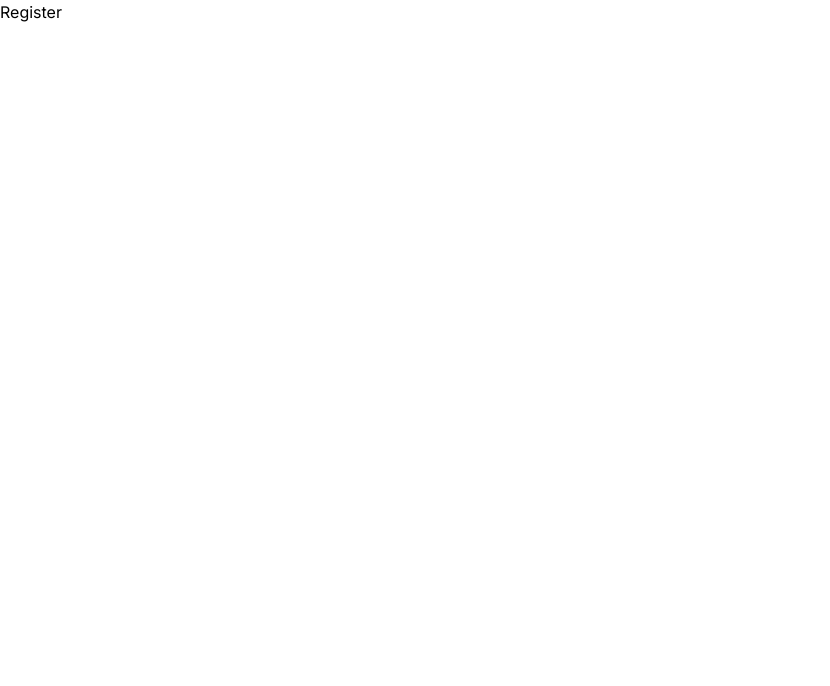
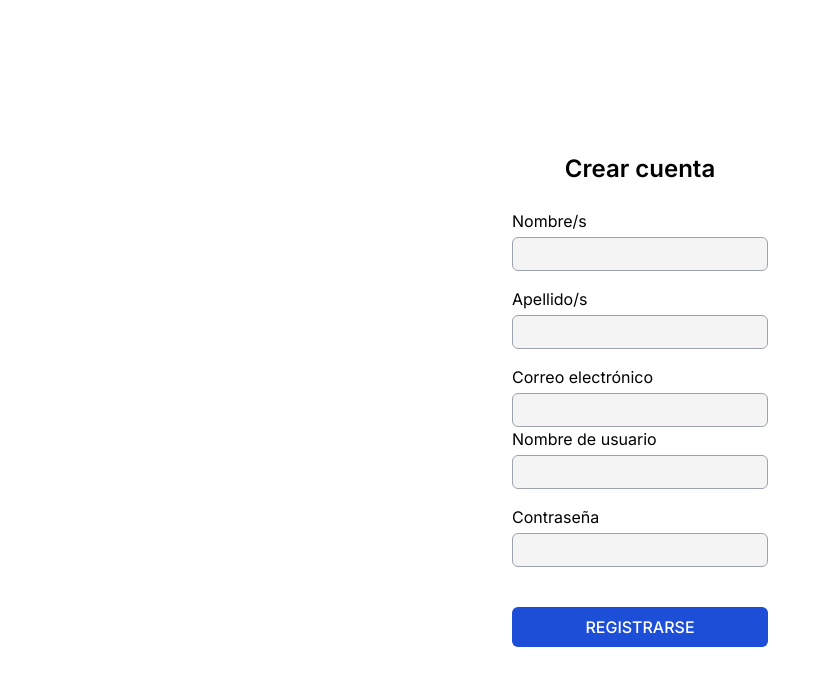
Before and after one commit to briansleonel/quizz-game-client, a Next.js app: page /register in a window 1280 px wide. Shown: the top 686 px of the page, without its empty margins (0-830 px from the left). Built offline with nearby package versions, Linux system fonts and the light colour scheme.

Commit message:
feat (client): add register page

```diff
--- a/package.json
+++ b/package.json
@@ -20,6 +20,7 @@
     "next": "13.4.7",
     "postcss": "8.4.24",
     "react": "18.2.0",
+    "react-bootstrap-icons": "1.10.3",
     "react-dom": "18.2.0",
     "react-hook-form": "7.45.0",
     "react-redux": "8.1.1",
--- a/src/app/login/page.tsx
+++ b/src/app/login/page.tsx
@@ -1,4 +1,4 @@
-import LoginForm from "@/components/login/Login";
+import LoginForm from "@/components/forms/login/Login";
 
 export default function LoginPage() {
     return (
--- a/src/app/register/page.tsx
+++ b/src/app/register/page.tsx
@@ -1,7 +1,9 @@
+import RegisterForm from "@/components/forms/register/Register";
+
 export default function RegisterPage() {
-    return<div>
-        <div>
-            Register
+    return (
+        <div className="w-full h-screen flex items-center justify-center">
+            <RegisterForm />
         </div>
-    </div>
+    );
 }
--- a/src/components/button/ButtonPrimary.tsx
+++ b/src/components/button/ButtonPrimary.tsx
@@ -12,7 +12,7 @@ export default function ButtonPrimary({ type, text, className }: Props) {
         <button
             type={type}
             className={classNames(
-                "w-full uppercase font-medium bg-sky-600 p-2 rounded-md",
+                "w-full uppercase font-medium bg-blue-700 hover:bg-blue-600 p-2 rounded-md  transition-colors ease-in-out duration-500 text-white",
                 className ? className : ""
             )}
         >
--- a/src/components/form/Input.tsx
+++ b/src/components/forms/input/Input.tsx
@@ -7,9 +7,16 @@ interface Props {
     type: HTMLInputTypeAttribute;
     placeholder?: string;
     className?: string;
+    style?: "underline" | "default" | undefined;
 }
 
-export default function Input({ name, type, placeholder, className }: Props) {
+export default function Input({
+    name,
+    type,
+    placeholder,
+    className,
+    style,
+}: Props) {
     const {
         register,
         formState: { errors },
@@ -17,10 +24,14 @@ export default function Input({ name, type, placeholder, className }: Props) {
 
     return (
         <input
+            id={name}
             type={type}
             placeholder={placeholder}
             className={classNames(
-                "w-full px-2 py-1 border-b border-gray-500 transition-colors ease-in-out duration-500 focus:border-gray-100 bg-transparent outline-none",
+                inputStyles,
+                style === "underline"
+                    ? inputStylesUnderline
+                    : "rounded-md text-gray-950 border border-gray-400 bg-zinc-100 focus:border-violet-900",
                 errors.username ? "border-red-500 focus:border-red-500" : "",
                 className ? className : ""
             )}
@@ -30,6 +41,14 @@ export default function Input({ name, type, placeholder, className }: Props) {
         />
     );
 }
+
+const inputStyles =
+    "w-full px-2 py-1 transition-colors ease-in-out duration-500 outline-none";
+
+const inputStylesDefault = "border-gray-500";
+
+const inputStylesUnderline =
+    "border-b border-gray-500 bg-transparent focus:border-gray-100";
 
 /**
 interface Props {
--- /dev/null
+++ b/src/components/forms/input/InputLabel.tsx
@@ -0,0 +1,65 @@
+import { classNames } from "@/libs/classNames";
+import { HTMLInputTypeAttribute } from "react";
+import { useFormContext } from "react-hook-form";
+import Input from "./Input";
+
+interface Props {
+    name: string;
+    label: string;
+    type: HTMLInputTypeAttribute;
+    placeholder?: string;
+    className?: string;
+    style?: "underline" | "default" | undefined;
+}
+
+export default function InputLabel({
+    label,
+    name,
+    type,
+    placeholder,
+    className,
+    style,
+}: Props) {
+    const {
+        register,
+        formState: { errors },
+    } = useFormContext();
+
+    return (
+        <div className={classNames("w-full", className ? className : "")}>
+            <div className="text-start mb-1 w-full">
+                <label htmlFor={name}>{label}</label>
+            </div>
+            <input
+                id={name}
+                type={type}
+                placeholder={placeholder}
+                className={classNames(
+                    inputStyles,
+                    style === "underline"
+                        ? inputStylesUnderline
+                        : "rounded-md text-gray-950 border border-gray-400 bg-zinc-100 focus:border-blue-600",
+                    errors.username ? "border-red-500 focus:border-red-500" : ""
+                )}
+                {...register(name, {
+                    required: true,
+                })}
+            />
+            {/*
+            <Input
+                name={name}
+                type={type}
+                placeholder={placeholder}
+                style={style}
+    />*/}
+        </div>
+    );
+}
+
+const inputStyles =
+    "w-full px-2 py-1 transition-colors ease-in-out duration-500 outline-none";
+
+const inputStylesDefault = "border-gray-500";
+
+const inputStylesUnderline =
+    "border-b border-gray-500 bg-transparent focus:border-gray-100";
--- a/src/components/login/Login.tsx
+++ b/src/components/forms/login/Login.tsx
@@ -1,10 +1,11 @@
 "use client";
 
 import { useForm, FormProvider } from "react-hook-form";
-import Input from "../form/Input";
-import ButtonPrimary from "../button/ButtonPrimary";
+import Input from "../input/Input";
+import ButtonPrimary from "../../button/ButtonPrimary";
 import { toast } from "react-toastify";
 import { loginRequest } from "@/services/user.service";
+import { PersonFill } from "react-bootstrap-icons";
 
 interface Inputs {
     username: string;
@@ -34,22 +35,28 @@ export default function LoginForm() {
             <form
                 action=""
                 onSubmit={onSubmit}
-                className="max-w-sm p-8 bg-gray-900 text-white rounded-md flex flex-col"
+                className="max-w-sm p-8 bg-gray-900 text-white rounded-md flex flex-col relative"
             >
+                <div className="w-28 h-28 rounded-full bg-slate-800 absolute -top-14 left-1/3 flex justify-center items-center ">
+                    <PersonFill size="80%" />
+                </div>
                 <Input
                     name="username"
                     type="text"
                     placeholder="Nombre de usuario"
+                    style="underline"
+                    className="mt-8"
                 />
 
                 <Input
                     name="password"
                     type="password"
                     placeholder="Contraseña"
+                    style="underline"
                     className="mt-6"
                 />
 
-                <ButtonPrimary text="Iniciar Sesión" className="mt-6" />
+                <ButtonPrimary text="Ingresar" className="mt-6" />
             </form>
         </FormProvider>
     );
--- /dev/null
+++ b/src/components/forms/register/Register.tsx
@@ -0,0 +1,53 @@
+"use client";
+
+import ButtonPrimary from "@/components/button/ButtonPrimary";
+import { IUser } from "@/types/user";
+import { FormProvider, useForm } from "react-hook-form";
+import InputLabel from "../input/InputLabel";
+import Title from "@/components/layout/Title";
+
+export default function RegisterForm() {
+    const formMethods = useForm<IUser>();
+
+    return (
+        <FormProvider {...formMethods}>
+            <form action="" className="max-w-lg w-full md:w-3/12 p-8">
+                <Title title="Crear cuenta" mb="mb-6" />
+
+                <InputLabel
+                    name="firstName"
+                    label="Nombre/s"
+                    type="text"
+                    className="mt-4"
+                />
+                <InputLabel
+                    name="lastName"
+                    label="Apellido/s"
+                    type="text"
+                    className="mt-4"
+                />
+
+                <InputLabel
+                    name="email"
+                    label="Correo electrónico"
+                    type="email"
+                    className="mt-4"
+                />
+
+                <InputLabel
+                    name="username"
+                    label="Nombre de usuario"
+                    type="text"
+                />
+                <InputLabel
+                    name="password"
+                    label="Contraseña"
+                    type="text"
+                    className="mt-4"
+                />
+
+                <ButtonPrimary text="Registrarse" className="mt-10" />
+            </form>
+        </FormProvider>
+    );
+}
--- /dev/null
+++ b/src/components/layout/Title.tsx
@@ -0,0 +1,15 @@
+interface Props {
+    title: string;
+    color?: string;
+    mb?: string;
+}
+
+export default function Title({ title, color, mb }: Props) {
+    return (
+        <div
+            className={`w-full font-semibold text-2xl text-center ${mb} ${color}`}
+        >
+            <h1>{title}</h1>
+        </div>
+    );
+}
--- a/src/config/config.ts
+++ b/src/config/config.ts
@@ -4,7 +4,7 @@ import axios from "axios";
  * Variables de entorno de la aplicación
  */
 export const config = {
-    URL_API: process.env.URL_API || "http://localhost:3001/api/",
+    URL_API: process.env.URL_API || "http://192.168.0.12:3001/api/",
 };
 
 /**
```
Also changed, not shown: 2 other files (tests, documents, lock files or other folders).
